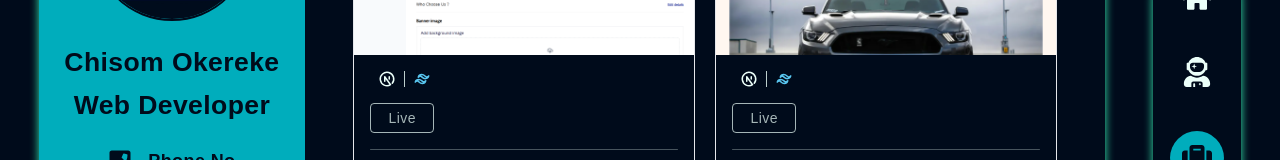
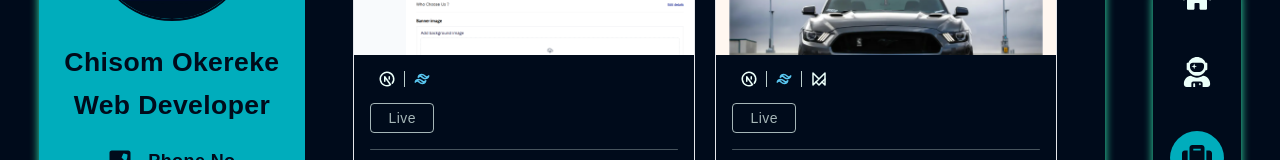
Before and after one commit to titan-double07/portfolio-v2, a Next.js app: page /projects in a window 1280 px wide. Shown: the part 275-435 px from the top of the page. Built offline with nearby package versions, Linux system fonts and the light colour scheme; a web font is replaced by a local one.

Commit message:
add environment variables section to README and update project URL;

```diff
--- a/app/data.tsx
+++ b/app/data.tsx
@@ -336,10 +336,14 @@ export const projects: Project[] = [
         text: "Tailwind",
         icon: <TbBrandTailwind className="text-[#58c5ee]" />,
       },
+      {
+        text: "Framer Motion",
+        icon: <TbBrandFramerMotion className="icon" />,
+      },
     ],
   },
   {
-    url: "https://rccghge-website-revamp.vercel.app/",
+    url: "https://rccghge.kouakoudomagni.com/",
     title: "RCCGHGE Website Revamp",
     image: "/images/rccghge-revamp.png",
     description:
@@ -352,6 +356,10 @@ export const projects: Project[] = [
       {
         text: "Tailwind",
         icon: <TbBrandTailwind className="text-[#58c5ee]" />,
+      },
+      {
+        text: "Framer Motion",
+        icon: <TbBrandFramerMotion className="icon" />,
       },
     ],
   },
```
Also changed, not shown: 1 other file (tests, documents, lock files or other folders).
